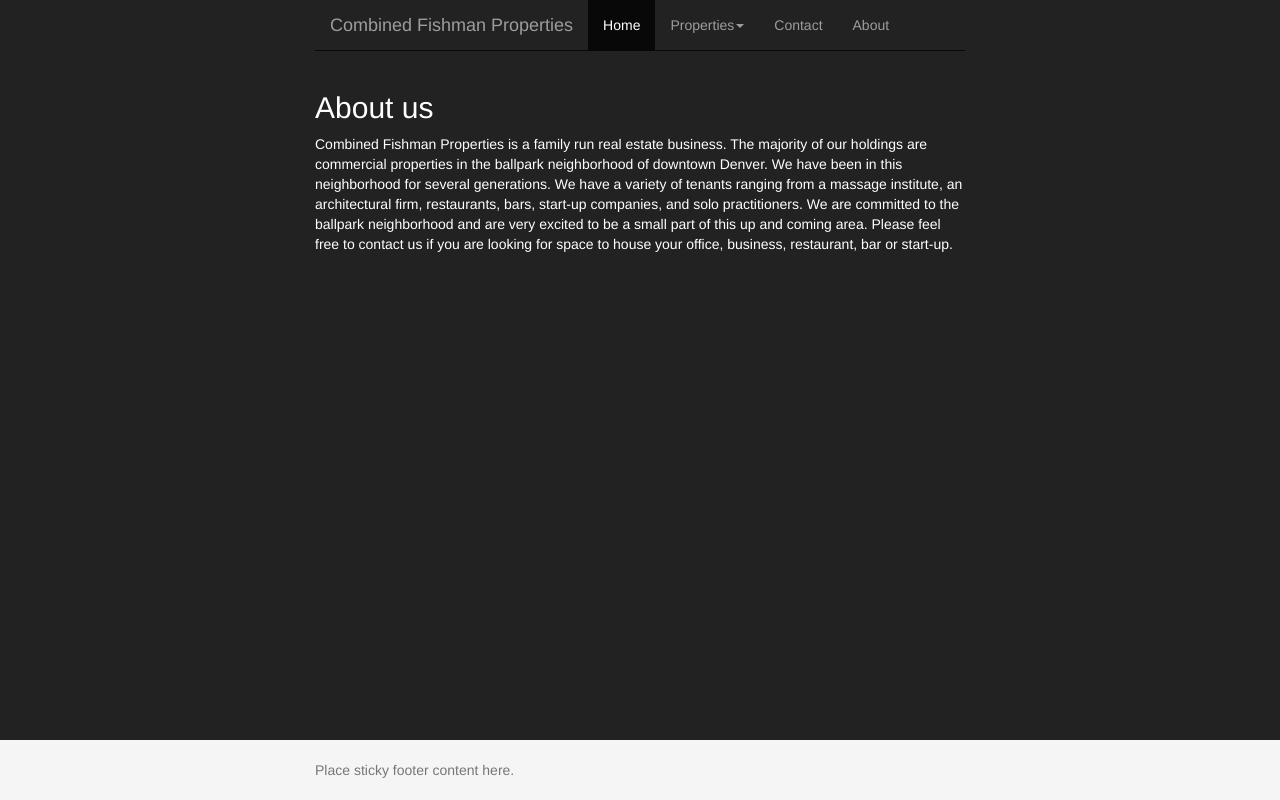
After one commit to benjafishman/CombinedFishmanProperties, a Django app: template properties/templates/properties/about.html in a window 1280 px wide. The commit adds this page. Run offline with Django 3.2, Linux system fonts and the light colour scheme; the template is opened without the code that fills it, so the values that code supplies are empty; some libraries are stand-ins or nearby versions.

Commit message:
- adding about us view

```diff
--- /dev/null
+++ b/properties/templates/properties/about.html
@@ -0,0 +1,13 @@
+{% extends 'properties/base.html' %}
+
+{% block content %}
+    <h2>About us</h2>
+    <p>Combined Fishman Properties is a family run real estate business. The majority of our
+holdings are commercial properties in the ballpark neighborhood of downtown Denver. We have been
+in this neighborhood for several generations. We have a variety of tenants ranging from a massage
+institute, an architectural firm, restaurants, bars, start-up companies, and solo practitioners. We are
+committed to the ballpark neighborhood and are very excited to be a small part of this up and coming
+area. Please feel free to contact us if you are looking for space to house your office, business,
+restaurant, bar or start-up.</p>
+
+{% endblock content %}
--- a/properties/templates/properties/base.html
+++ b/properties/templates/properties/base.html
@@ -47,8 +47,7 @@
                             </ul>
                         </li>
                         <li><a href="{%  url 'properties:contact'%}">Contact</a></li>
-                       <!-- <li><a href="#">About</a></li>-->
-
+                        <li><a href="{%  url 'properties:about'%}">About</a></li>
                     </ul>
                 </div>
             </div>
--- a/properties/urls.py
+++ b/properties/urls.py
@@ -6,4 +6,5 @@ from . import views
 urlpatterns = [
     url(r'^$', views.index, name='index'),
     url(r'^contact/$', views.contact, name='contact'),
+    url(r'^about/$', views.about, name='about'),
 ]
--- a/properties/views.py
+++ b/properties/views.py
@@ -12,3 +12,6 @@ def index(request):
 
 def contact(request):
     return render(request,'properties/contact.html')
+
+def about(request):
+    return render(request,'properties/about.html')
```
